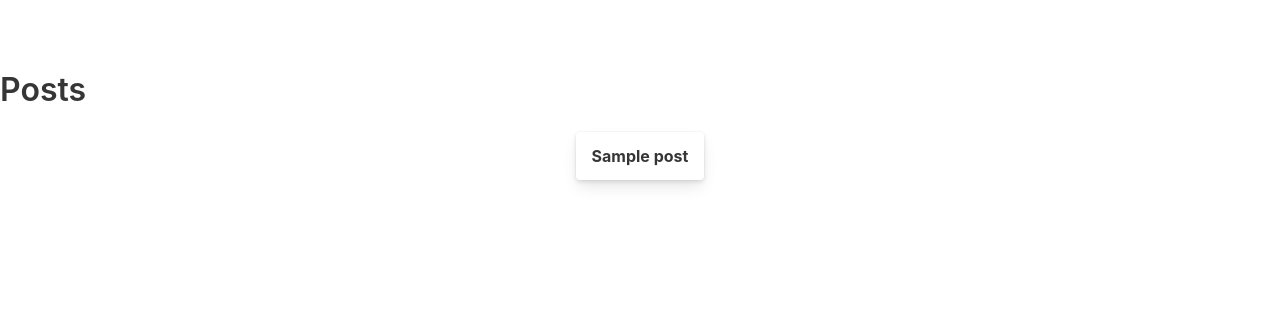
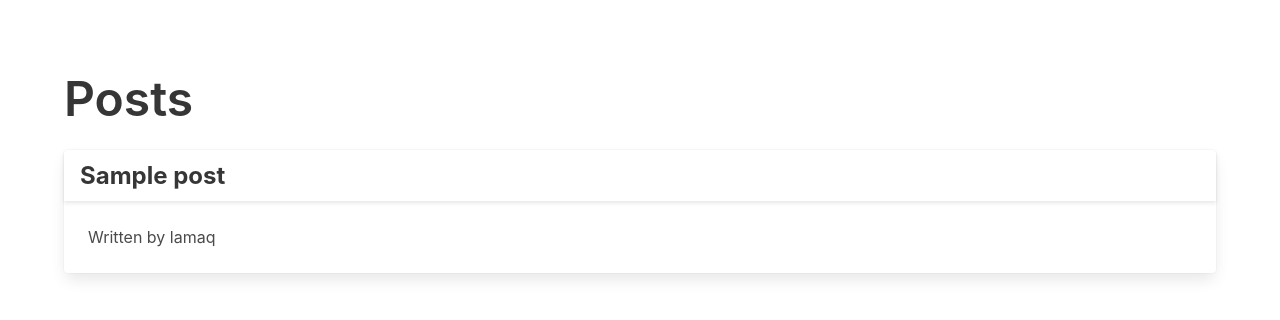
Before and after one commit to lamaqdahodwala/SayWhat-Official, a Django app: page / in a window 1280 px wide. Shown: the top 320 px of the page. Run offline with Django 3.2, Linux system fonts and the light colour scheme; a user stored in the database is signed in; data comes from the database, SQL or seed files in the repository; both versions use the stored data as it was after the commit; tables that the repository leaves empty hold one stand-in row (values such as "Sample post").

Commit message:
made post list look better

```diff
--- a/saywhat/main/views.py
+++ b/saywhat/main/views.py
@@ -1,6 +1,7 @@
 from django.shortcuts import render
 from .forms import PostModelForm
 from time import asctime
+from django.http import HttpResponseRedirect
 from .models import Post
 from django.views.generic import ListView, DetailView
 
@@ -15,7 +16,7 @@ def new_post(req):
         instance = form.save(commit=False)
         instance.op = req.user
         instance.save()
-        return render(req, 'index.html')
+        return HttpResponseRedirect('/')
     else:
         form = PostModelForm(instance=req.user)
         return render(req, 'newpost.html', {'form': form})
--- a/saywhat/templates/index.html
+++ b/saywhat/templates/index.html
@@ -2,16 +2,20 @@
 
 {% block content %}
 <br><br><br>
-<h1 class="title">Posts</h1>
-<div class="is-flex is-align-items-center is-justify-content-center">
+<div class="container">
+    <h1 class="title is-1">Posts</h1>
     {% for i in object_list %}
         <div class="card">
             <div class="card-header">
-                <a href='{% url "detail" i.pk %}' class="card-header-title">{{i.title}}</a>
+                <h1 class="card-header-title title is-4">{{i.title}}</h1>
+            </div>
+            <div class="card-content">
+                <p>Written by {{i.op.username}}</p>
             </div>
         </div>
+        <br> <br>
     {% empty %}
-        <p class="help">No posts  yet.</p>
+        <p class="help">No posts yet</p>
     {% endfor %}
 </div>
 {% endblock %}
```
Also changed, not shown: saywhat/db.sqlite3.
